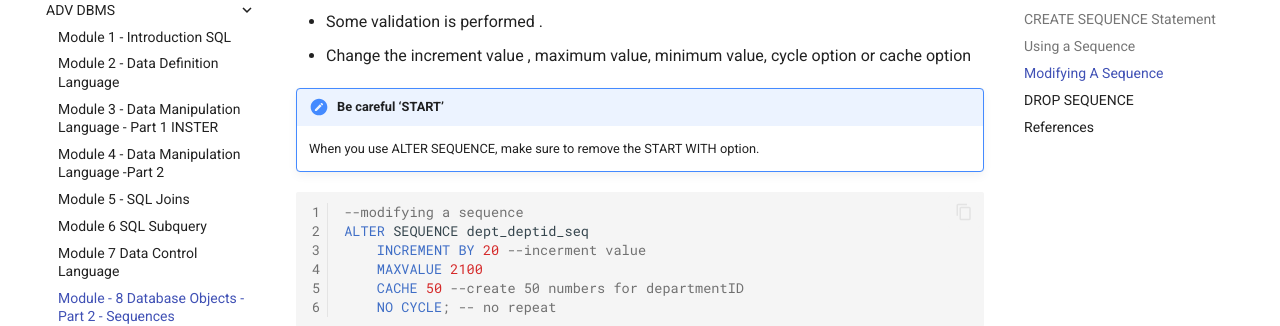
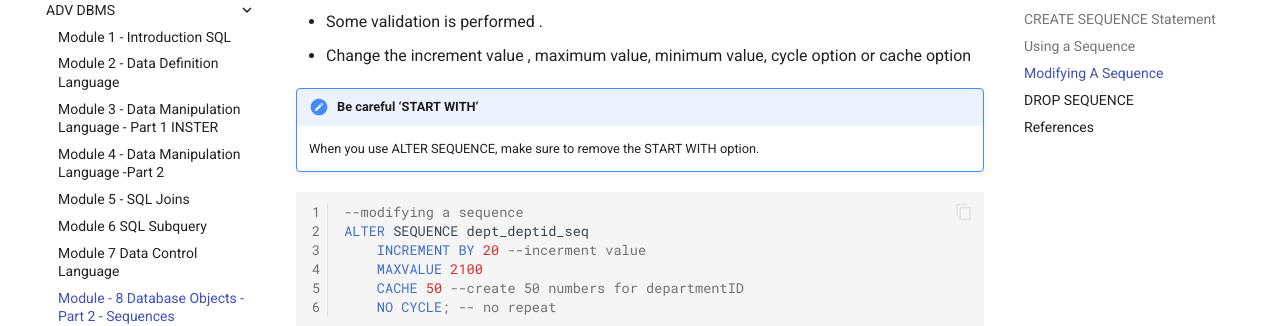
Before and after one commit to dukehug/mkdocs_dknotes, an MkDocs documentation site: the page built from docs/Adamson/2026/ADV_DBMS/Module-8-DatabaseObjects-Part-2-Sequences.md, in a window 1280 px wide and 900 px high, scrolled down 3059 px. Shown: the part 161-487 px from the top of the window. Built offline with MkDocs 1.6.1 and Material for MkDocs 9.7.7, drawn with Linux system fonts in a browser that asks for light colours; comment, search, counter and statistics services are not loaded.

Commit message:
upadte notes: Wed Apr  8 10:46:32 PM CST 2026

````diff
--- a/docs/Adamson/2026/ADV_DBMS/Module-8-DatabaseObjects-Part-2-Sequences.md
+++ b/docs/Adamson/2026/ADV_DBMS/Module-8-DatabaseObjects-Part-2-Sequences.md
@@ -111,7 +111,7 @@ Guideline for modifying a sequence
  - Some validation is performed .
 - Change the increment value , maximum value, minimum value, cycle option   or cache option
 
-!!! waring "Be careful ‘START’"
+!!! waring "Be careful ‘START WITH’"
 	When you use ALTER SEQUENCE, make sure to remove the START WITH option.
 
 ```sql
````
